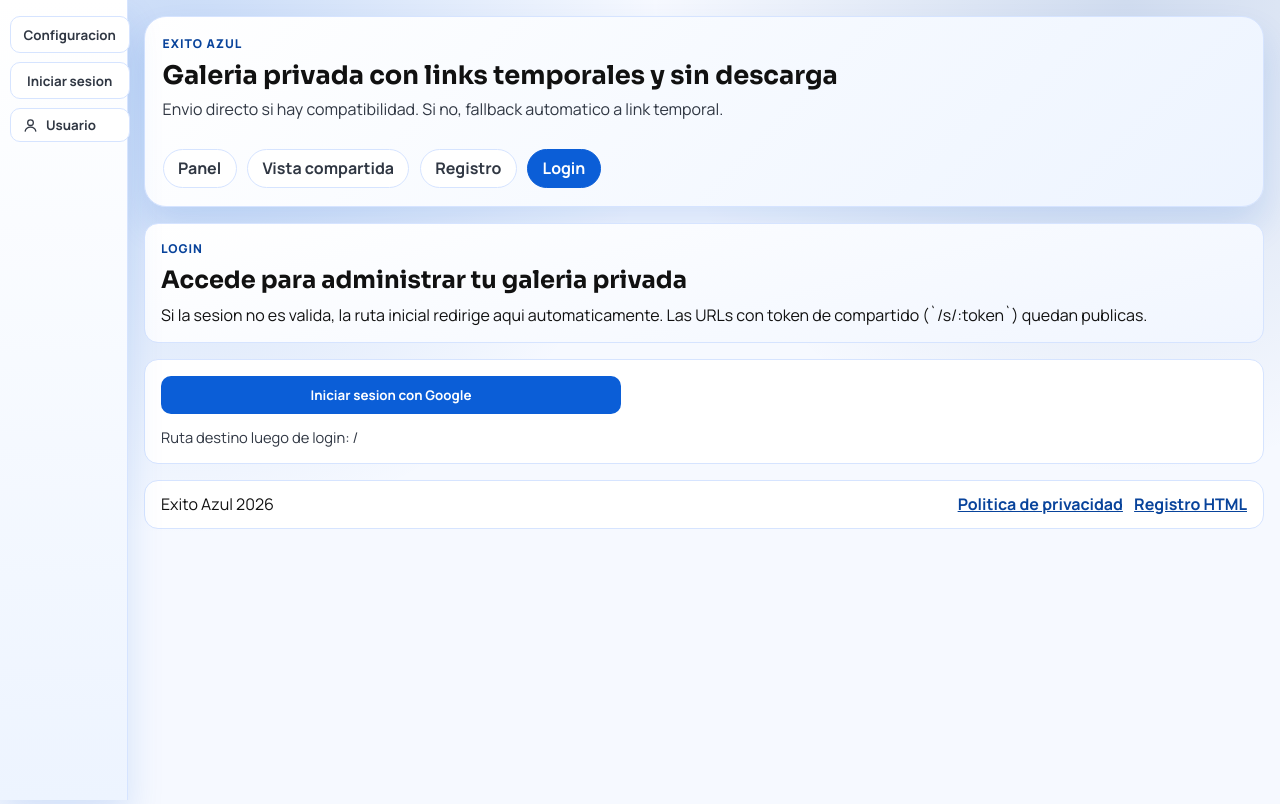
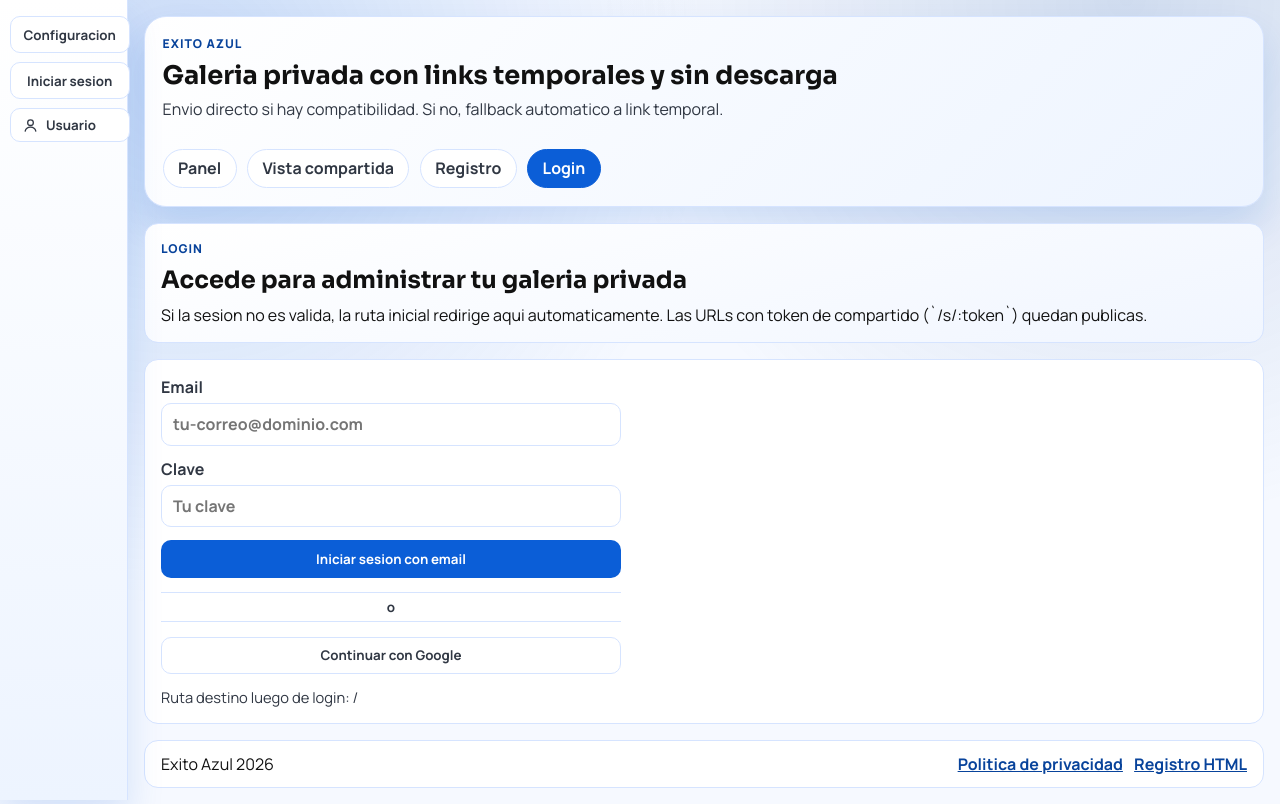
Before and after one commit to AdrianBenitezDev/exitoazul, a React (Vite) app in the folder frontend/: page /login in a window 1280 px wide. Built offline with nearby package versions, Linux system fonts and the light colour scheme; no server answers.

Commit message:
feat(auth): add real email registration and login

```diff
--- /dev/null
+++ b/frontend/src/auth/authErrors.ts
@@ -0,0 +1,27 @@
+const FALLBACK_MESSAGE = 'No se pudo completar la autenticacion. Intenta nuevamente.';
+
+const authErrorMessages: Record<string, string> = {
+  'auth/email-already-in-use': 'Ese email ya esta registrado. Prueba iniciar sesion.',
+  'auth/invalid-email': 'El formato del email no es valido.',
+  'auth/weak-password': 'La clave es muy debil. Usa al menos 6 caracteres.',
+  'auth/user-not-found': 'No existe una cuenta con ese email.',
+  'auth/wrong-password': 'La clave es incorrecta.',
+  'auth/invalid-credential': 'Email o clave incorrectos.',
+  'auth/too-many-requests': 'Demasiados intentos. Espera unos minutos.',
+  'auth/network-request-failed': 'Fallo de red. Revisa tu conexion e intenta otra vez.',
+  'auth/operation-not-allowed': 'Metodo de login no habilitado en Firebase Auth.',
+};
+
+export const getAuthErrorMessage = (
+  error: unknown,
+  fallback: string = FALLBACK_MESSAGE,
+): string => {
+  if (typeof error === 'object' && error !== null && 'code' in error) {
+    const errorCode = (error as { code?: string }).code;
+    if (errorCode && authErrorMessages[errorCode]) {
+      return authErrorMessages[errorCode];
+    }
+  }
+
+  return fallback;
+};
--- a/frontend/src/auth/context.ts
+++ b/frontend/src/auth/context.ts
@@ -5,6 +5,12 @@ export type AuthContextValue = {
   user: User | null;
   loading: boolean;
   signInWithGoogle: () => Promise<void>;
+  signInWithEmail: (email: string, password: string) => Promise<void>;
+  registerWithEmail: (params: {
+    fullName: string;
+    email: string;
+    password: string;
+  }) => Promise<void>;
   signOutUser: () => Promise<void>;
 };
 
--- a/frontend/src/index.css
+++ b/frontend/src/index.css
@@ -486,6 +486,30 @@ code {
   max-width: 460px;
 }
 
+.auth-divider {
+  max-width: 460px;
+  margin: 0.9rem 0;
+  display: grid;
+  align-items: center;
+  text-align: center;
+  color: var(--ink-soft);
+  font-weight: 700;
+  font-size: 0.84rem;
+}
+
+.auth-divider::before,
+.auth-divider::after {
+  content: '';
+  display: block;
+  height: 1px;
+  background: var(--line);
+}
+
+.auth-divider span {
+  margin: 0.32rem auto;
+  padding: 0 0.4rem;
+}
+
 .stack-form label {
   display: grid;
   gap: 0.3rem;
--- a/frontend/src/pages/LoginPage.tsx
+++ b/frontend/src/pages/LoginPage.tsx
@@ -1,5 +1,6 @@
-import { useState } from 'react';
+import { useState, type FormEvent } from 'react';
 import { useLocation, useNavigate } from 'react-router-dom';
+import { getAuthErrorMessage } from '../auth/authErrors';
 import { useAuth } from '../auth/useAuth';
 
 type LocationState = {
@@ -7,25 +8,49 @@ type LocationState = {
 };
 
 function LoginPage() {
-  const { signInWithGoogle } = useAuth();
+  const { signInWithGoogle, signInWithEmail } = useAuth();
   const navigate = useNavigate();
   const location = useLocation();
+  const [email, setEmail] = useState<string>('');
+  const [password, setPassword] = useState<string>('');
   const [message, setMessage] = useState<string>('');
-  const [isLoading, setIsLoading] = useState<boolean>(false);
+  const [isEmailLoading, setIsEmailLoading] = useState<boolean>(false);
+  const [isGoogleLoading, setIsGoogleLoading] = useState<boolean>(false);
 
   const fromPath = (location.state as LocationState | null)?.from ?? '/';
 
+  const handleEmailLogin = async (event: FormEvent<HTMLFormElement>): Promise<void> => {
+    event.preventDefault();
+
+    if (!email.trim() || !password.trim()) {
+      setMessage('Completa email y clave para continuar.');
+      return;
+    }
+
+    setIsEmailLoading(true);
+    setMessage('');
+
+    try {
+      await signInWithEmail(email, password);
+      navigate(fromPath, { replace: true });
+    } catch (error) {
+      setMessage(getAuthErrorMessage(error, 'No se pudo iniciar sesion con email y clave.'));
+    } finally {
+      setIsEmailLoading(false);
+    }
+  };
+
   const handleGoogleLogin = async (): Promise<void> => {
-    setIsLoading(true);
+    setIsGoogleLoading(true);
     setMessage('');
 
     try {
       await signInWithGoogle();
       navigate(fromPath, { replace: true });
-    } catch {
-      setMessage('No se pudo iniciar sesion con Google. Verifica configuracion de Firebase Auth.');
+    } catch (error) {
+      setMessage(getAuthErrorMessage(error, 'No se pudo iniciar sesion con Google.'));
     } finally {
-      setIsLoading(false);
+      setIsGoogleLoading(false);
     }
   };
 
@@ -41,13 +66,53 @@ function LoginPage() {
       </section>
 
       <section className="panel">
+        <form className="stack-form" onSubmit={(event) => void handleEmailLogin(event)}>
+          <label>
+            Email
+            <input
+              type="email"
+              autoComplete="email"
+              value={email}
+              onChange={(event) => {
+                setEmail(event.target.value);
+              }}
+              placeholder="tu-correo@dominio.com"
+            />
+          </label>
+
+          <label>
+            Clave
+            <input
+              type="password"
+              autoComplete="current-password"
+              value={password}
+              onChange={(event) => {
+                setPassword(event.target.value);
+              }}
+              placeholder="Tu clave"
+            />
+          </label>
+
+          <button type="submit" className="primary-btn" disabled={isEmailLoading || isGoogleLoading}>
+            {isEmailLoading ? 'Ingresando...' : 'Iniciar sesion con email'}
+          </button>
+        </form>
+
+        <div className="auth-divider" role="presentation">
+          <span>o</span>
+        </div>
+
         <div className="stack-form">
-          <button type="button" className="primary-btn" onClick={handleGoogleLogin} disabled={isLoading}>
-            {isLoading ? 'Conectando...' : 'Iniciar sesion con Google'}
+          <button
+            type="button"
+            className="secondary-btn"
+            onClick={() => void handleGoogleLogin()}
+            disabled={isEmailLoading || isGoogleLoading}
+          >
+            {isGoogleLoading ? 'Conectando...' : 'Continuar con Google'}
           </button>
 
           <p className="inline-note">Ruta destino luego de login: {fromPath}</p>
-
           {message && <p className="inline-note warning-note">{message}</p>}
         </div>
       </section>
--- a/frontend/src/pages/RegisterPage.tsx
+++ b/frontend/src/pages/RegisterPage.tsx
@@ -1,13 +1,19 @@
-import { useState } from 'react';
-import type { FormEvent } from 'react';
+import { useState, type FormEvent } from 'react';
+import { Link, useNavigate } from 'react-router-dom';
+import { getAuthErrorMessage } from '../auth/authErrors';
+import { useAuth } from '../auth/useAuth';
 
 function RegisterPage() {
+  const { registerWithEmail } = useAuth();
+  const navigate = useNavigate();
   const [fullName, setFullName] = useState<string>('');
   const [email, setEmail] = useState<string>('');
   const [password, setPassword] = useState<string>('');
+  const [confirmPassword, setConfirmPassword] = useState<string>('');
   const [message, setMessage] = useState<string>('');
+  const [isLoading, setIsLoading] = useState<boolean>(false);
 
-  const handleSubmit = (event: FormEvent<HTMLFormElement>): void => {
+  const handleSubmit = async (event: FormEvent<HTMLFormElement>): Promise<void> => {
     event.preventDefault();
 
     if (!fullName.trim() || !email.trim() || password.length < 6) {
@@ -15,7 +21,27 @@ function RegisterPage() {
       return;
     }
 
-    setMessage('Formulario listo. Conecta este submit a Firebase Auth para registro real.');
+    if (password !== confirmPassword) {
+      setMessage('La confirmacion de clave no coincide.');
+      return;
+    }
+
+    setIsLoading(true);
+    setMessage('');
+
+    try {
+      await registerWithEmail({
+        fullName,
+        email,
+        password,
+      });
+
+      navigate('/', { replace: true });
+    } catch (error) {
+      setMessage(getAuthErrorMessage(error, 'No se pudo crear la cuenta con este email.'));
+    } finally {
+      setIsLoading(false);
+    }
   };
 
   return (
@@ -23,15 +49,16 @@ function RegisterPage() {
       <section className="panel share-hero">
         <p className="eyebrow">Registro</p>
         <h2>Crear una nueva cuenta</h2>
-        <p>Este formulario es base UI. El siguiente paso es conectarlo a Firebase Authentication.</p>
+        <p>Este formulario ya crea usuarios reales en Firebase Authentication.</p>
       </section>
 
       <section className="panel">
-        <form className="stack-form" onSubmit={handleSubmit}>
+        <form className="stack-form" onSubmit={(event) => void handleSubmit(event)}>
           <label>
             Nombre completo
             <input
               type="text"
+              autoComplete="name"
               value={fullName}
               onChange={(event) => {
                 setFullName(event.target.value);
@@ -44,6 +71,7 @@ function RegisterPage() {
             Email
             <input
               type="email"
+              autoComplete="email"
               value={email}
               onChange={(event) => {
                 setEmail(event.target.value);
@@ -56,6 +84,7 @@ function RegisterPage() {
             Clave
             <input
               type="password"
+              autoComplete="new-password"
               value={password}
               onChange={(event) => {
                 setPassword(event.target.value);
@@ -64,11 +93,27 @@ function RegisterPage() {
             />
           </label>
 
-          <button type="submit" className="primary-btn">
-            Registrar usuario
+          <label>
+            Confirmar clave
+            <input
+              type="password"
+              autoComplete="new-password"
+              value={confirmPassword}
+              onChange={(event) => {
+                setConfirmPassword(event.target.value);
+              }}
+              placeholder="Repite la clave"
+            />
+          </label>
+
+          <button type="submit" className="primary-btn" disabled={isLoading}>
+            {isLoading ? 'Creando cuenta...' : 'Registrar usuario'}
           </button>
 
-          {message && <p className="inline-note">{message}</p>}
+          {message && <p className="inline-note warning-note">{message}</p>}
+          <p className="inline-note">
+            Si ya tienes cuenta, puedes <Link to="/login">iniciar sesion aqui</Link>.
+          </p>
         </form>
       </section>
     </div>
```
Also changed, not shown: frontend/src/auth/AuthContext.tsx (+50 -11 lines), frontend/faltantes-web-funcional.txt.
